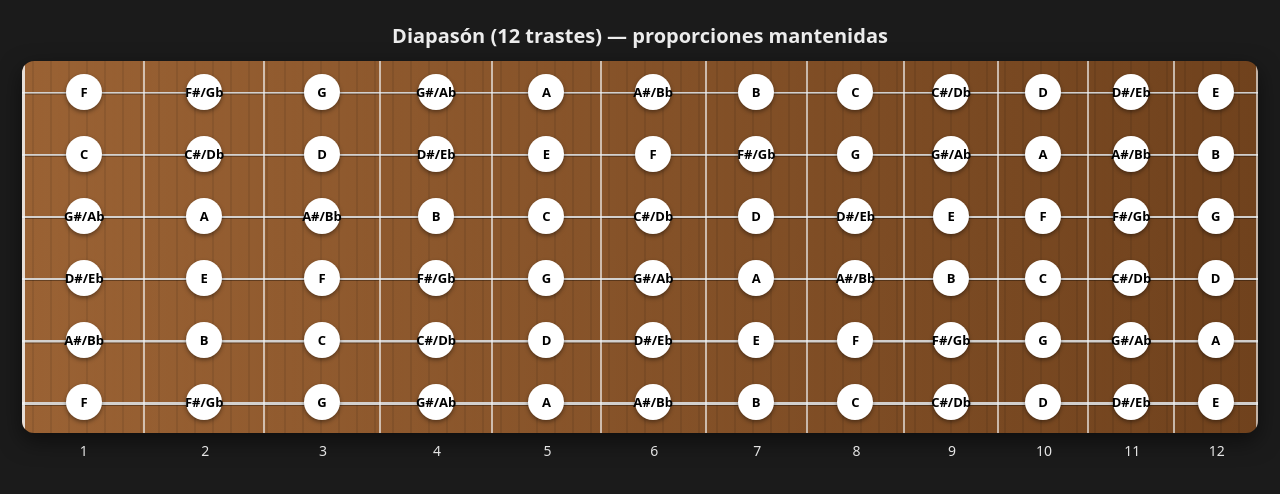
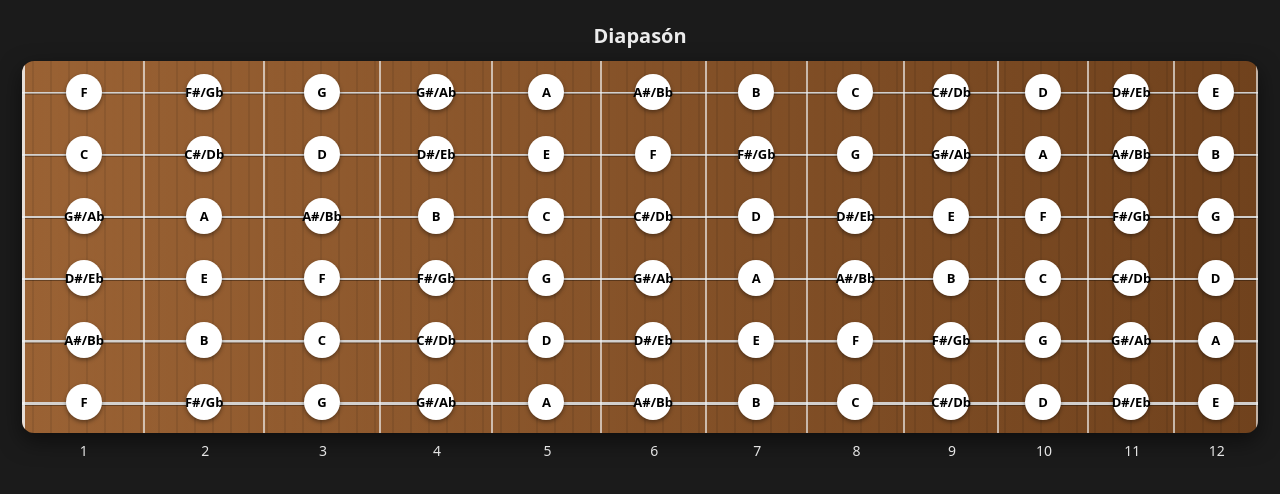
Before and after one commit to enriquitolugones/guitarra, a plain HTML site: page index.html in a window 1280 px wide. Drawn offline with Linux system fonts and the light colour scheme.

Commit message:
Update index.html

```diff
--- a/index.html
+++ b/index.html
@@ -110,7 +110,7 @@
 </head>
 <body>
 <main>
-  <h1>Diapasón (12 trastes) — proporciones mantenidas</h1>
+  <h1>Diapasón</h1>
   <div class="fretboard" id="fretboard">
     <div class="cells" id="cells"></div>
     <div class="strings" aria-hidden="true"></div>
```
